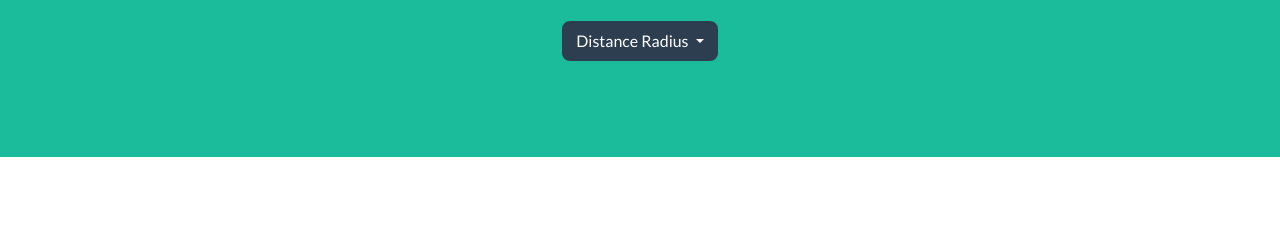
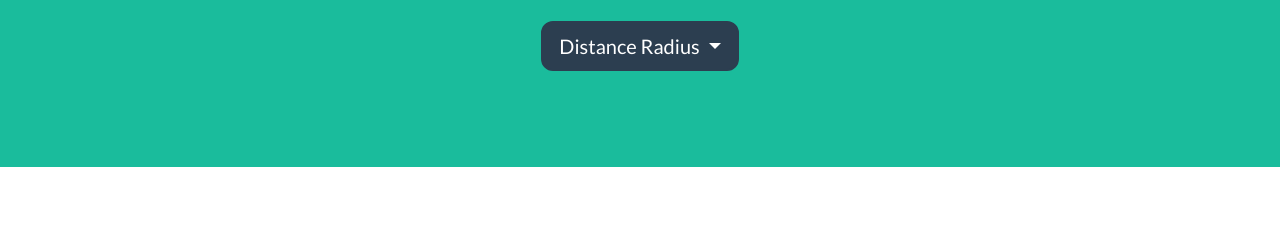
Before and after one commit to jpr243/Happy-Hour, a website with bundled scripts: page index.html in a window 1280 px wide. Shown: the part 555-800 px from the top of the page. Built offline with nearby package versions, Linux system fonts and the light colour scheme.

Commit message:
made drop down button larger

```diff
--- a/index.html
+++ b/index.html
@@ -69,7 +69,7 @@
 
       <!-- Masthead Subheading -->
       <div class="dropdown">
-        <button class="btn btn-secondary dropdown-toggle" type="button" id="dropdownMenuButton" data-toggle="dropdown" aria-haspopup="true" aria-expanded="false">
+        <button class="btn btn-secondary btn-lg dropdown-toggle" type="button" id="dropdownMenuButton" data-toggle="dropdown" aria-haspopup="true" aria-expanded="false">
           Distance Radius
         </button>
         <div class="dropdown-menu" aria-labelledby="dropdownMenuButton">
```
